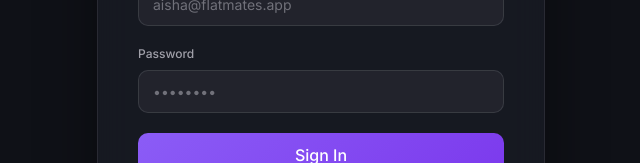
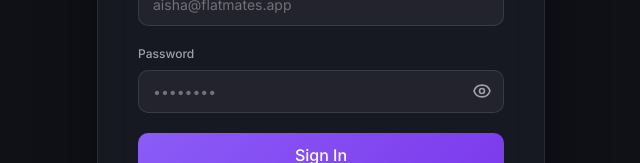
Before and after one commit to UJJWAL16895/flatmates-expenses, a Next.js app: page /login in a window 1280 px wide. Shown: the part 294-457 px from the top of the page, without its empty margins (319-959 px from the left). Built offline with nearby package versions, Linux system fonts and the light colour scheme.

Commit message:
Feat: Add password visibility toggle (eye icon) to login page

```diff
--- a/app/login/page.tsx
+++ b/app/login/page.tsx
@@ -6,6 +6,7 @@
 export default function LoginPage() {
   const [email, setEmail] = useState('');
   const [password, setPassword] = useState('');
+  const [showPassword, setShowPassword] = useState(false);
   const [loading, setLoading] = useState(false);
   const [error, setError] = useState('');
 
@@ -105,15 +106,35 @@
             <label className="block text-xs font-medium mb-2" style={{ color: 'var(--text-secondary)' }}>
               Password
             </label>
+            <div className="relative">
               <input
                 id="password"
-              type="password"
+                type={showPassword ? 'text' : 'password'}
                 value={password}
                 onChange={(e) => setPassword(e.target.value)}
-              className="input-field"
+                className="input-field pr-10"
                 placeholder="••••••••"
                 required
+                style={{ width: '100%' }}
               />
+              <button
+                type="button"
+                onClick={() => setShowPassword(!showPassword)}
+                className="absolute inset-y-0 right-0 pr-3 flex items-center text-zinc-400 hover:text-white transition-colors"
+                style={{ background: 'none', border: 'none', cursor: 'pointer' }}
+              >
+                {showPassword ? (
+                  <svg className="h-5 w-5" fill="none" viewBox="0 0 24 24" stroke="currentColor">
+                    <path strokeLinecap="round" strokeLinejoin="round" strokeWidth={2} d="M13.875 18.825A10.05 10.05 0 0112 19c-4.478 0-8.268-2.943-9.543-7a9.97 9.97 0 011.563-3.029m5.858.908a3 3 0 114.243 4.243M9.878 9.878l4.242 4.242M9.88 9.88l-3.29-3.29m7.532 7.532l3.29 3.29M3 3l18 18" />
+                  </svg>
+                ) : (
+                  <svg className="h-5 w-5" fill="none" viewBox="0 0 24 24" stroke="currentColor">
+                    <path strokeLinecap="round" strokeLinejoin="round" strokeWidth={2} d="M15 12a3 3 0 11-6 0 3 3 0 016 0z" />
+                    <path strokeLinecap="round" strokeLinejoin="round" strokeWidth={2} d="M2.458 12C3.732 7.943 7.523 5 12 5c4.478 0 8.268 2.943 9.542 7-1.274 4.057-5.064 7-9.542 7-4.477 0-8.268-2.943-9.542-7z" />
+                  </svg>
+                )}
+              </button>
+            </div>
           </div>
 
           {error && (
```
Also changed, not shown: 1 other file (tests, documents, lock files or other folders). Lines whose indentation alone changed are shown as unchanged.
